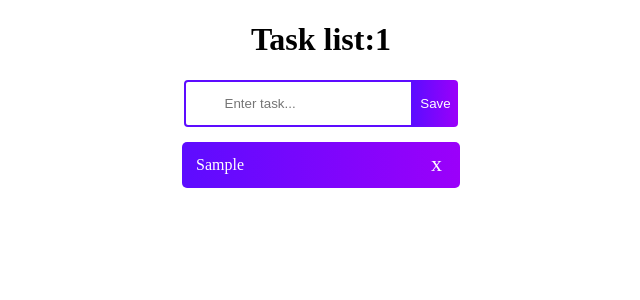
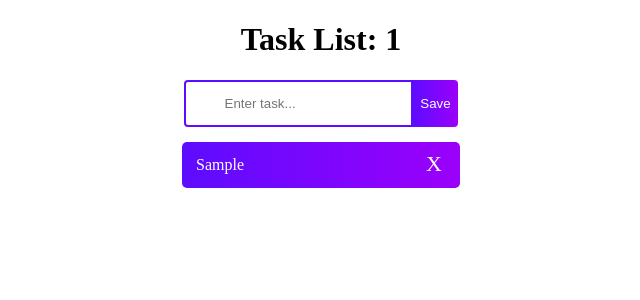
Before and after one commit to Parsifal93/ToDo, a React (Create React App) app: page / in a window 1280 px wide. Both pictures are taken after typing "Sample" into the empty fields and a click on the button "Save". Shown: the top 300 px of the page, without its empty margins (319-959 px from the left). Built offline with nearby package versions, Linux system fonts and the light colour scheme.

Commit message:
task list part1

```diff
--- a/src/App.jsx
+++ b/src/App.jsx
@@ -16,22 +16,32 @@ export default function App() {
       setTodos([...todos, newItem]);
     }
   };
-  const removeTask = () => {};
 
-  const handleToggle = () => {};
+  const removeTask = (id) => {
+    setTodos([...todos.filter((todo) => todo.id !== id)]);
+  };
+
+  const handleToggle = (id) => {
+    setTodos([
+      ...todos.map((todo) =>
+        todo.id === id ? { ...todo, complete: !todo.complete } : { ...todo }
+      )
+    ]);
+  };
+
   return (
     <div className="App">
       <header>
-        <h1>Task list:{todos.length}</h1>
+        <h1>Task List: {todos.length}</h1>
       </header>
       <ToDoForm addTask={addTask} />
       {todos.map((todo) => {
         return (
           <ToDo
             todo={todo}
+            key={todo.id}
             toggleTask={handleToggle}
             removeTask={removeTask}
-            key={todo.id}
           />
         );
       })}
--- a/src/ToDo/index.jsx
+++ b/src/ToDo/index.jsx
@@ -2,13 +2,13 @@ function ToDo({ todo, toggleTask, removeTask }) {
   return (
     <div key={todo.id} className="item-todo">
       <div
-        className={todo.complete ? "item-text stricke" : "item-text"}
+        className={todo.complete ? "item-text strike" : "item-text"}
         onClick={() => toggleTask(todo.id)}
       >
         {todo.task}
       </div>
       <div className="item-delete" onClick={() => removeTask(todo.id)}>
-        x
+        X
       </div>
     </div>
   );
```
